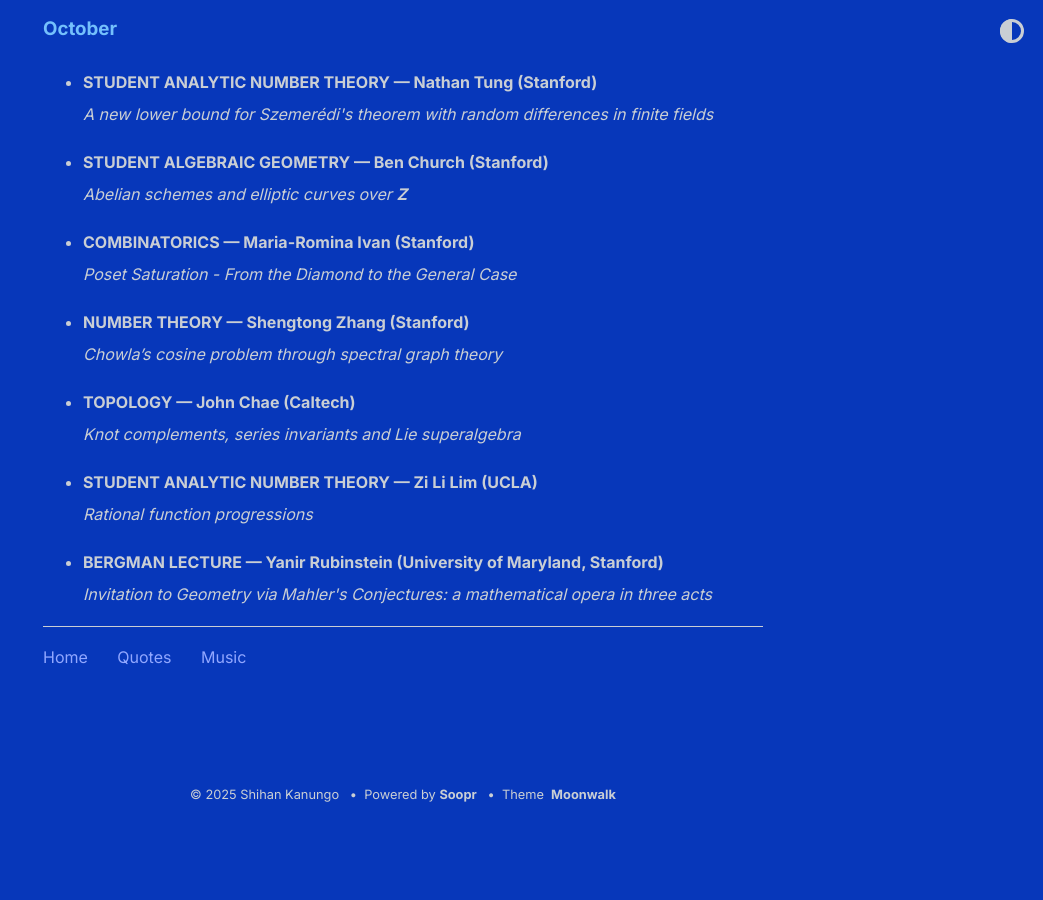
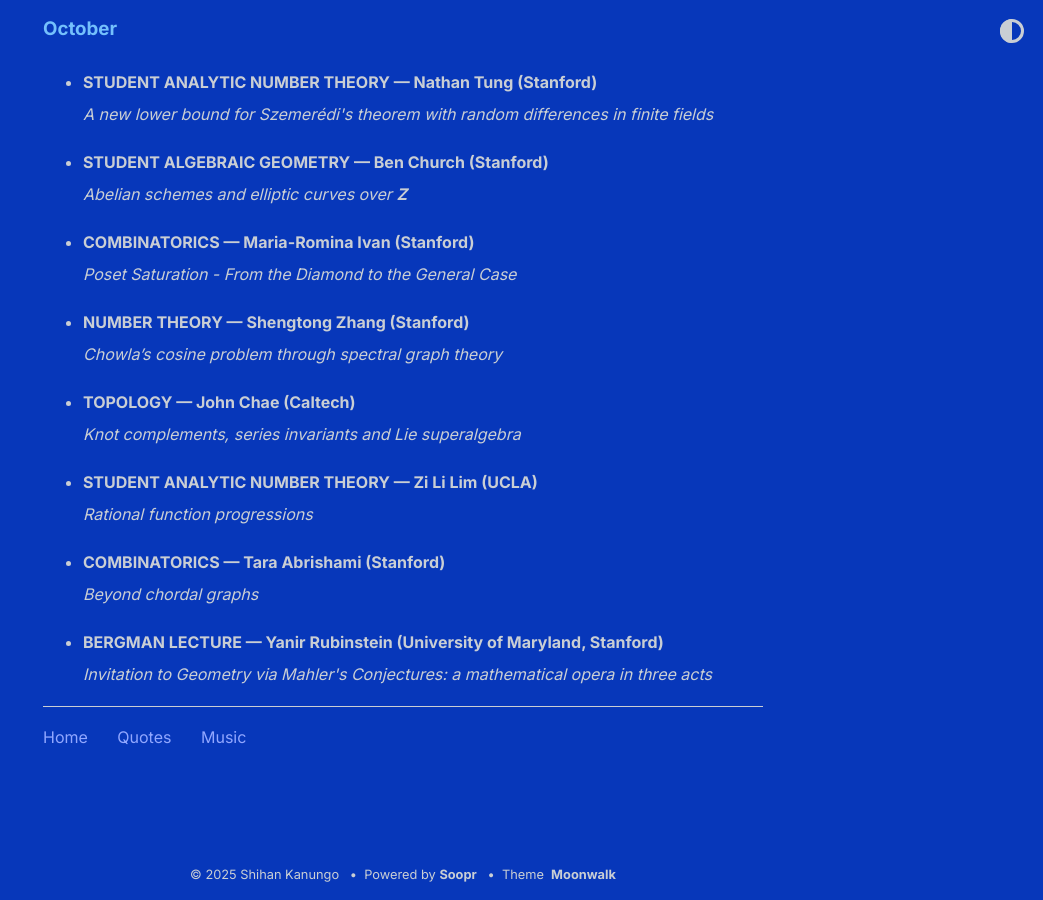
Before and after one commit to shihankanungo/shihankanungo.github.io, a Jekyll site: the page built from math-talks.md, in a window 1280 px wide and 900 px high, scrolled down 6653 px. Shown: the whole window, without its empty margins (237-1280 px from the left). Built offline with Jekyll 4.4.1, drawn with Linux system fonts in a browser that asks for light colours; before the commit the page ends 7473 px from its top, so only the background shows below that.

Commit message:
Update math-talks.md

```diff
--- a/math-talks.md
+++ b/math-talks.md
@@ -442,6 +442,14 @@
 
 <ul>
 <li><details>
+  <summary style="list-style: none;"><b>COMBINATORICS &mdash; Tara Abrishami (Stanford)</b><br>
+    <i>Beyond chordal graphs</i> </summary>
+  <small><img src="images/10-09b.png" alt="Oct 09"></small>
+</details></li>
+</ul>
+
+<ul>
+<li><details>
   <summary style="list-style: none;"><b>BERGMAN LECTURE &mdash; Yanir Rubinstein (University of Maryland, Stanford)</b><br>
     <i>Invitation to Geometry via Mahler's Conjectures: a mathematical opera in three acts</i></summary>
   <small><img src="images/10-09.png" alt="Oct 09"></small>
```
